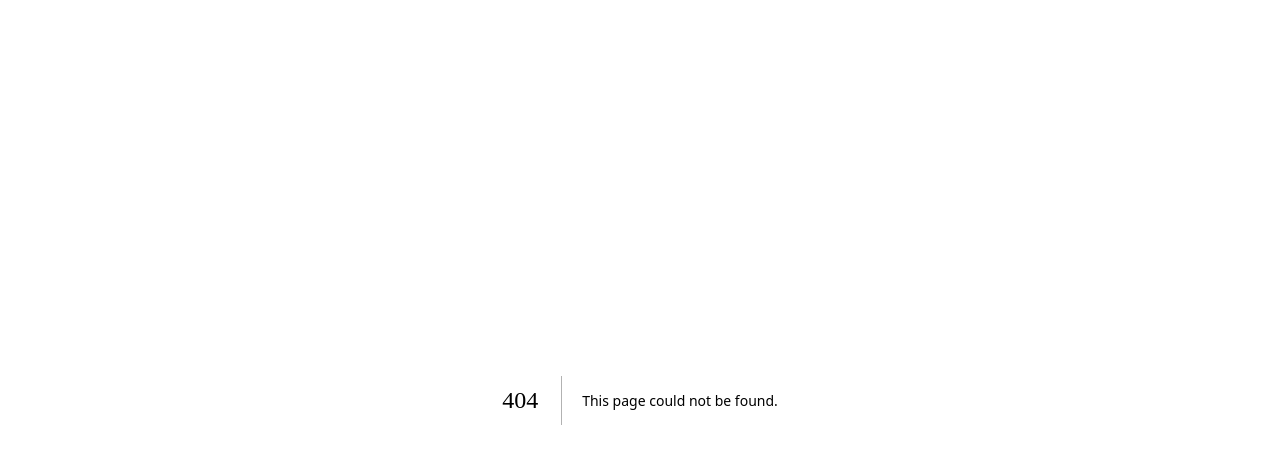
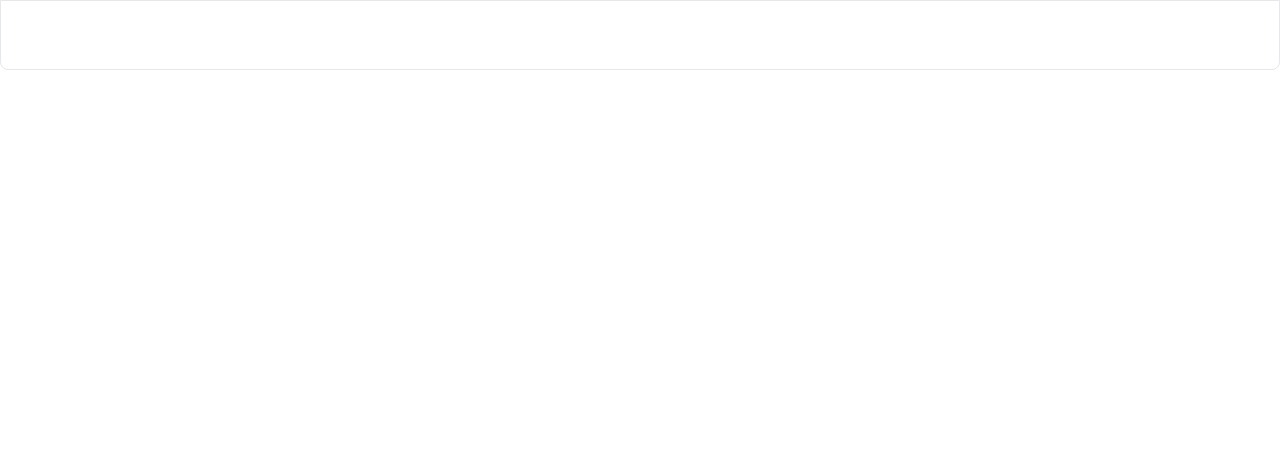
Before and after one commit to drfrank66613/personal-portfolio-website, a Next.js app: page /contact in a window 1280 px wide. Before the commit this address had no page. Shown: the top 464 px of the page. Built offline with nearby package versions, Linux system fonts and the light colour scheme; a web font is replaced by a local one.

Commit message:
Create contact page
import ContactContent component

```diff
--- /dev/null
+++ b/pages/contact.tsx
@@ -0,0 +1,7 @@
+import ContactContent from "../components/ContactContent";
+
+const contact = () => {
+  return <ContactContent />;
+};
+
+export default contact;
```
